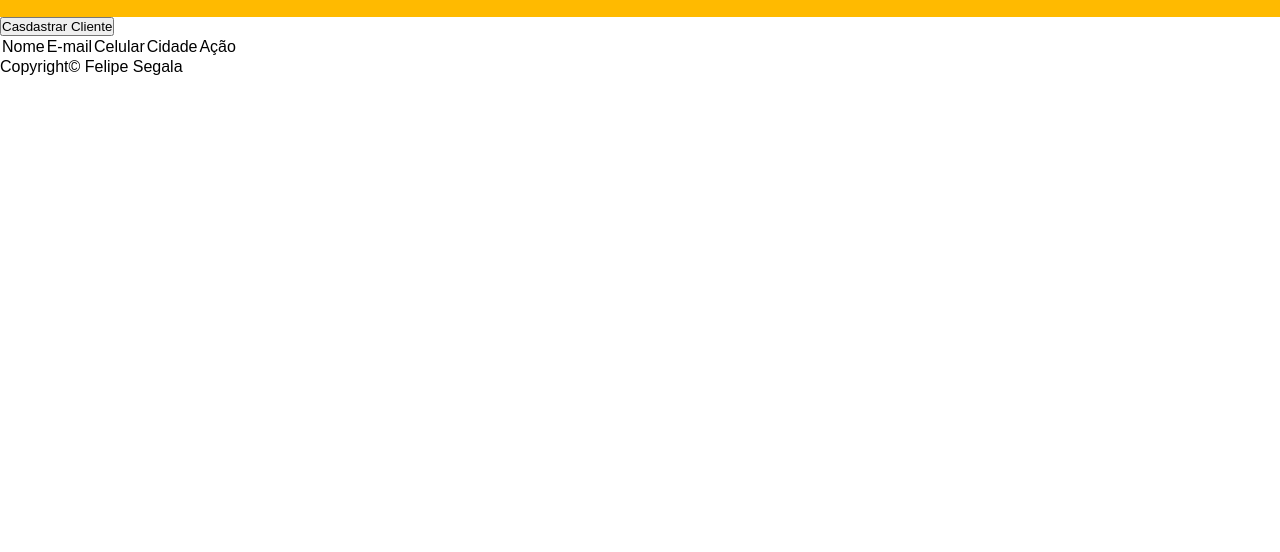
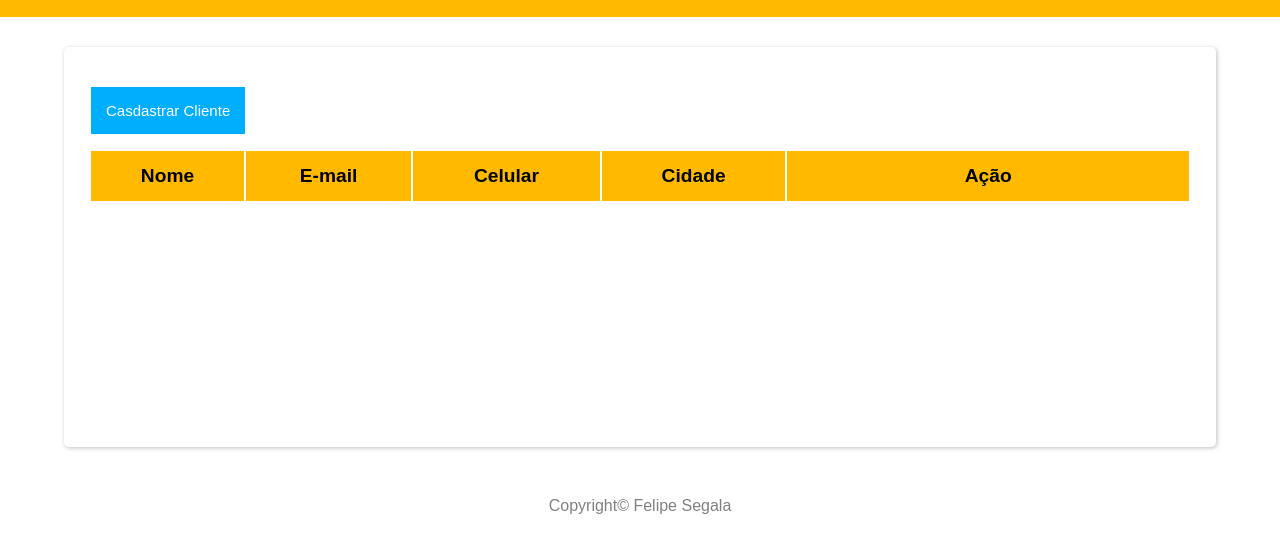
Before and after one commit to felipesegala/cadastro-de-clientes, a plain HTML site: page index.html in a window 1280 px wide. Shown: the part 60-612 px from the top of the page. Drawn offline with Linux system fonts and the light colour scheme.

Commit message:
criados estilos table e button

```diff
--- a/css/style.css
+++ b/css/style.css
@@ -1,4 +1,5 @@
 * {
+    box-sizing: border-box;
     margin: 0;
     padding: 0;
     font-family: Arial, Helvetica, sans-serif;
@@ -9,3 +10,47 @@ header {
     padding: 20px;
     background-color: #FFBA00;
 }
+
+#container {
+    border-style: none;
+    border-radius: 5px;
+    box-shadow: 1px 1px 4px rgba(0, 0, 0, 0.263);
+    margin: 30px auto;
+    padding: 25px;
+    height: 400px;
+    width: 90%;
+}
+
+#btn {
+    background-color: #00aefe;
+    color: #FFF;
+    font-size: 15px;
+    padding: 15px;
+    margin-left: 2px;
+    margin-top: 15px;
+    border-style: none;
+}
+
+#table {
+    margin-top: 15px;
+    width: 100%;
+    text-align: center;
+}
+
+td {
+    font-weight: bold;
+    height: 50px;
+    background-color: #FFBA00;
+    font-size: 1.2rem;
+}
+
+td:last-child {
+    min-width: 140px;
+    text-align: center;
+}
+
+footer {
+    margin-top: 50px;
+    color: gray;
+    text-align: center;
+}
--- a/index.html
+++ b/index.html
@@ -12,10 +12,11 @@
         <h1>Cadastro de Clientes</h1>
     </header>
     <main>
+        <div id="container">
             <button id="btn">
                 Casdastrar Cliente
             </button>
-        <table>
+            <table id="table">
                 <tr>
                     <td>Nome</td>
                     <td>E-mail</td>
@@ -24,6 +25,7 @@
                     <td>Ação</td>
                 </tr>
             </table>
+        </div>
     </main>
     <footer>
         <span>Copyright&copy Felipe Segala</span>
```
Lines whose indentation alone changed are shown as unchanged.
